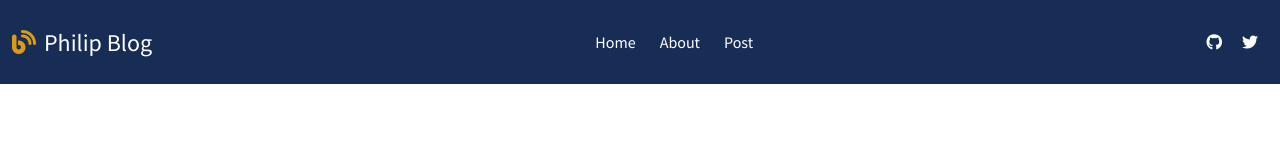
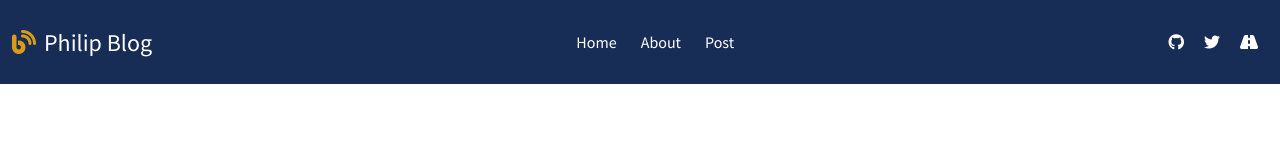
Before and after one commit to philip137/blog, a React (Create React App) app: page / in a window 1280 px wide. Shown: the top 160 px of the page. Built offline with nearby package versions, Linux system fonts and the light colour scheme.

Commit message:
add a roadmap icon

```diff
--- a/public/index.html
+++ b/public/index.html
@@ -28,7 +28,7 @@
     <script src="https://kit.fontawesome.com/d3f349330c.js" crossorigin="anonymous"></script>
     <link rel="preconnect" href="https://fonts.gstatic.com">
     <link href="https://fonts.googleapis.com/css2?family=Source+Sans+Pro&display=swap" rel="stylesheet">
-    <title>React App</title>
+    <title>Blog 만드는 중</title>
   </head>
   <body>
     <noscript>You need to enable JavaScript to run this app.</noscript>
--- a/src/components/navbar.js
+++ b/src/components/navbar.js
@@ -89,6 +89,12 @@ function NavIcons(props) {
                 <li><a href='#'>
                 <i class="fab fa-twitter"></i>
                 </a></li>
+                <li>
+                <a href='https://roadmap.sh/frontend' target="_blank">
+                <i class="fas fa-road"></i>
+                </a>
+                </li>
+
         </StyledNavIcons>
     )
 }
```
Also changed, not shown: 1 other file (tests, documents, lock files or other folders).
